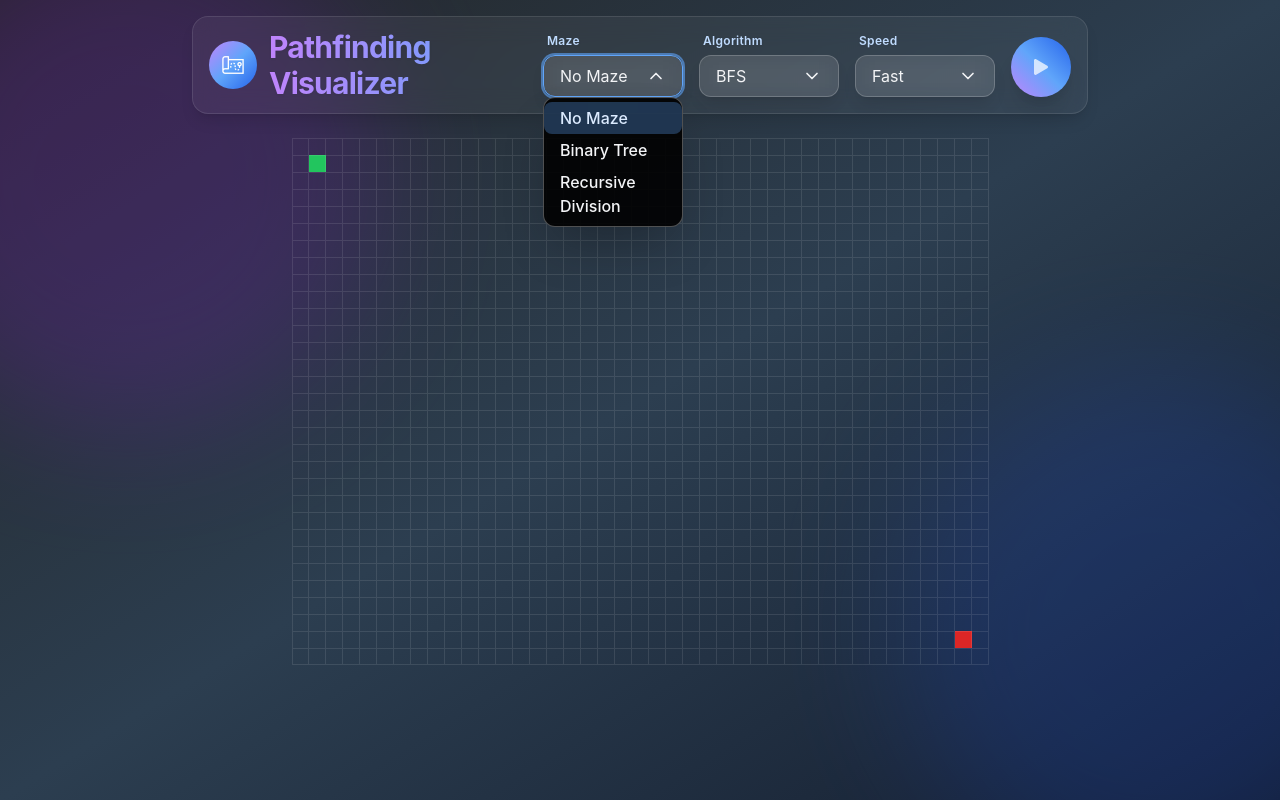
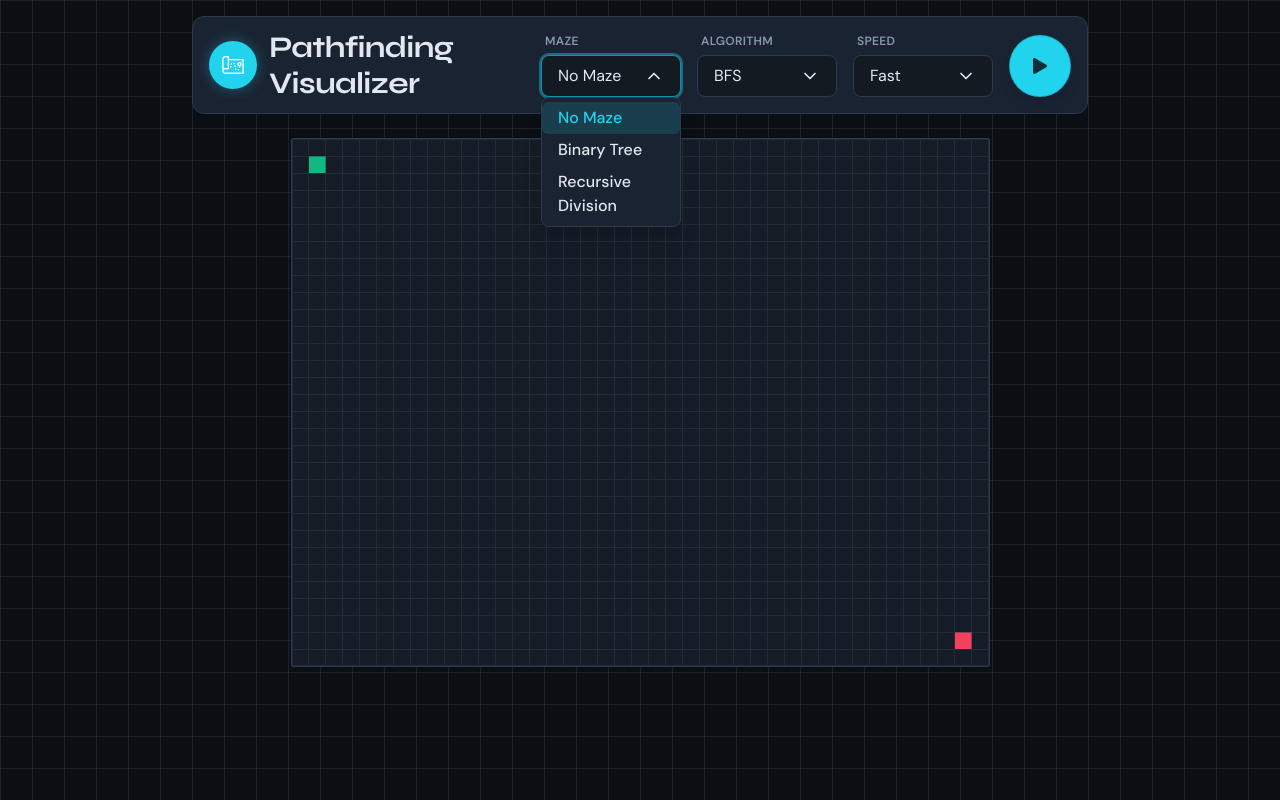
Before and after one commit to Froxzen/pathfinder-visualiser, a React (Vite) app: page / in a window 1280 px wide. Both pictures are taken after a click on the button "No Maze". Built offline with nearby package versions, Linux system fonts and the light colour scheme.

Commit message:
fixed up colour scheme

```diff
--- a/index.html
+++ b/index.html
@@ -4,6 +4,9 @@
     <meta charset="UTF-8" />
     <link rel="icon" type="image/svg+xml" href="/vite.svg" />
     <meta name="viewport" content="width=device-width, initial-scale=1.0" />
+    <link rel="preconnect" href="https://fonts.googleapis.com" />
+    <link rel="preconnect" href="https://fonts.gstatic.com" crossorigin />
+    <link href="https://fonts.googleapis.com/css2?family=DM+Sans:ital,opsz,wght@0,9..40,400;0,9..40,500;0,9..40,600;1,9..40,400&family=Syne:wght@600;700;800&display=swap" rel="stylesheet" />
     <title>Pathfinder Visualiser</title>
   </head>
   <body>
--- a/src/App.tsx
+++ b/src/App.tsx
@@ -12,15 +12,7 @@ function App() {
 		<PathfindingProvider>
 			<TileProvider>
 				<SpeedProvider>
-					<div className="min-h-screen w-full flex flex-col items-center justify-start bg-gradient-to-br from-[#232526] via-[#2c3e50] to-[#141E30] relative overflow-x-hidden overflow-y-hidden">
-						<div
-							className="absolute inset-0 pointer-events-none z-0"
-							aria-hidden="true"
-						>
-							{/* Abstract blurred shape for modern effect */}
-							<div className="absolute top-[-10%] left-[-10%] w-[40vw] h-[40vw] bg-purple-800 opacity-30 rounded-full blur-3xl" />
-							<div className="absolute bottom-[-10%] right-[-10%] w-[40vw] h-[40vw] bg-blue-700 opacity-20 rounded-full blur-3xl" />
-						</div>
+					<div className="min-h-screen w-full flex flex-col items-center justify-start bg-grid relative overflow-x-hidden overflow-y-hidden">
 						<div className="relative z-10 w-full max-w-6xl px-2 sm:px-6 flex flex-col items-center">
 						<Nav
 							isVisualisationRunningRef={
--- a/src/components/Grid.tsx
+++ b/src/components/Grid.tsx
@@ -46,7 +46,7 @@ export function Grid({
 	return (
 		<div
 			className={twMerge(
-				"flex items-center flex-col justify-center border-sky-300 mt-2",
+				"flex items-center flex-col justify-center border border-canvas-border rounded-sm mt-2",
 				`lg:min-h-[${MAX_ROWS * 17}px]
                 md:min-h-[${MAX_ROWS * 15}px]
                 xs:min-h-[${MAX_ROWS * 8}px]
--- a/src/components/Nav.tsx
+++ b/src/components/Nav.tsx
@@ -102,10 +102,10 @@ export function Nav({
 
 	return (
 		<div className="w-full flex items-center justify-center py-4 px-2 sm:px-6 z-20">
-			<div className="w-full max-w-4xl flex items-center justify-between bg-white/5 backdrop-blur-md rounded-2xl shadow-lg border border-white/10 px-4 py-3 gap-4">
+			<div className="w-full max-w-4xl flex items-center justify-between bg-canvas-elevated rounded-xl border border-canvas-border px-4 py-3 gap-4">
 				<div className="flex items-center gap-3">
 					<div className="relative flex items-center justify-center">
-						<div className="w-8 h-8 sm:w-12 sm:h-12 rounded-full bg-gradient-to-br from-purple-400 via-blue-400 to-blue-600 p-0.5 flex items-center justify-center">
+						<div className="w-8 h-8 sm:w-12 sm:h-12 rounded-full bg-canvas-accent p-0.5 flex items-center justify-center shadow-[0_0_14px_rgba(34,211,238,0.35)]">
 							<img
 								src={locationIcon}
 								alt="Location Icon"
@@ -113,7 +113,7 @@ export function Nav({
 							/>
 						</div>
 					</div>
-					<h1 className="text-2xl sm:text-3xl font-bold bg-gradient-to-r from-purple-400 to-blue-400 bg-clip-text text-transparent drop-shadow-sm tracking-tight">
+					<h1 className="font-display text-2xl sm:text-3xl font-bold text-canvas-text tracking-tight">
 						Pathfinding Visualizer
 					</h1>
 				</div>
--- a/src/components/PlayButton.tsx
+++ b/src/components/PlayButton.tsx
@@ -16,11 +16,11 @@ export function PlayButton({
 			disabled={isDisabled}
 			onClick={handlerRunVisualiser}
 			aria-label={isGraphVisualised ? "Reset" : "Start Visualisation"}
-			className={`disabled:pointer-events-none disabled:opacity-50 transition-all duration-200 rounded-full p-4 shadow-xl border-none focus:outline-none focus:ring-4 focus:ring-blue-400/50
+			className={`disabled:pointer-events-none disabled:opacity-50 transition-all duration-200 rounded-full p-4 shadow-lg border border-canvas-accent-dim/50 focus:outline-none focus:ring-2 focus:ring-canvas-accent/50 text-canvas-deep
 				${
 					!isDisabled
-						? "bg-gradient-to-tr from-purple-400 via-blue-400 to-blue-600 hover:from-purple-300 hover:to-blue-400 hover:shadow-blue-400/30 hover:scale-105"
-						: "bg-gray-700"
+						? "bg-canvas-accent hover:brightness-110 hover:shadow-[0_0_18px_rgba(34,211,238,0.4)]"
+						: "bg-canvas-border"
 				}
 			`}
 		>
--- a/src/components/Select.tsx
+++ b/src/components/Select.tsx
@@ -43,15 +43,15 @@ export function Select({
 
 	return (
 		<div className="flex flex-col min-w-[140px] w-full gap-1 relative">
-			<label className="text-xs font-semibold text-blue-200 ml-1 mb-0.5 tracking-wide drop-shadow-sm">
+			<label className="text-xs font-semibold text-canvas-muted ml-1 mb-0.5 tracking-wide uppercase">
 				{label}
 			</label>
 			<button
 				ref={buttonRef}
 				type="button"
 				disabled={isDisabled}
-				className={`flex items-center justify-between w-full bg-white/10 backdrop-blur-md border border-white/20 rounded-xl px-4 py-2 text-base text-gray-100 shadow-lg focus:outline-none focus:ring-2 focus:ring-blue-400/60 focus:border-blue-400 transition disabled:opacity-50 disabled:cursor-not-allowed hover:bg-white/20 ${
-					open ? "ring-2 ring-blue-400/60 border-blue-400" : ""
+				className={`flex items-center justify-between w-full bg-canvas-surface border border-canvas-border rounded-lg px-4 py-2 text-base text-canvas-text focus:outline-none focus:ring-2 focus:ring-canvas-accent/40 focus:border-canvas-accent-dim transition disabled:opacity-50 disabled:cursor-not-allowed hover:border-canvas-accent-dim/70 ${
+					open ? "ring-2 ring-canvas-accent/40 border-canvas-accent-dim" : ""
 				}`}
 				onClick={() => setOpen((v) => !v)}
 				onKeyDown={handleKeyDown}
@@ -72,7 +72,7 @@ export function Select({
 				<div
 					ref={menuRef}
 					tabIndex={-1}
-					className="absolute left-0 right-0 top-full z-50 w-full rounded-xl bg-black/90 backdrop-blur-2xl shadow-2xl border border-white/30 py-1 animate-fadeIn"
+					className="absolute left-0 right-0 top-full z-50 w-full rounded-lg bg-canvas-elevated shadow-xl border border-canvas-border py-1 animate-fadeIn"
 					role="listbox"
 					onKeyDown={handleKeyDown}
 				>
@@ -80,10 +80,10 @@ export function Select({
 						<button
 							key={option.value}
 							type="button"
-							className={`w-full text-left px-4 py-1 text-sm sm:text-base rounded-lg transition font-medium ${
+							className={`w-full text-left px-4 py-1 text-sm sm:text-base rounded-md transition font-medium ${
 								value === option.value
-									? "bg-blue-400/30 text-blue-100"
-									: "hover:bg-blue-500/40 hover:text-blue-100 text-gray-100"
+									? "bg-canvas-accent/15 text-canvas-accent"
+									: "hover:bg-canvas-border text-canvas-text"
 							}`}
 							onClick={(_) => {
 								onChange({ target: { value: option.value } });
--- a/src/components/Tile.tsx
+++ b/src/components/Tile.tsx
@@ -1,10 +1,10 @@
 import { twMerge } from "tailwind-merge";
 import {
 	END_TILE_STYLE,
+	EMPTY_TILE_STYLE,
 	MAX_ROWS,
 	PATH_TILE_STYLE,
 	START_TILE_STYLE,
-	TILE_STYLE,
 	TRAVERSED_TILE_STYLE,
 	WALL_TILE_STYLE,
 } from "../utils/constants";
@@ -49,7 +49,7 @@ export function Tile({
 	} else if (isTraversed) {
 		tileTypeStyle = TRAVERSED_TILE_STYLE;
 	} else {
-		tileTypeStyle = TILE_STYLE;
+		tileTypeStyle = EMPTY_TILE_STYLE;
 	}
 
 	const borderStyle =
--- a/src/index.css
+++ b/src/index.css
@@ -3,13 +3,13 @@
 @tailwind utilities;
 
 :root {
-	font-family: Inter, system-ui, Avenir, Helvetica, Arial, sans-serif;
+	font-family: "DM Sans", system-ui, sans-serif;
 	line-height: 1.5;
 	font-weight: 400;
 
-	color-scheme: light dark;
-	color: rgba(255, 255, 255, 0.87);
-	background-color: #242424;
+	color-scheme: dark;
+	color: #e2e8f0;
+	background-color: #0b0f14;
 
 	font-synthesis: none;
 	text-rendering: optimizeLegibility;
@@ -18,19 +18,7 @@
 }
 
 body {
-	animation: fadeInBg 1.2s cubic-bezier(0.4, 0, 0.2, 1);
 	font-size: 1.08rem;
-}
-
-@keyframes fadeInBg {
-	from {
-		opacity: 0;
-		filter: blur(8px);
-	}
-	to {
-		opacity: 1;
-		filter: blur(0);
-	}
 }
 
 html,
@@ -38,3 +26,11 @@ body {
 	overflow-x: hidden;
 	overflow-y: hidden;
 }
+
+.bg-grid {
+	background-color: #0b0f14;
+	background-image:
+		linear-gradient(rgba(45, 58, 77, 0.45) 1px, transparent 1px),
+		linear-gradient(90deg, rgba(45, 58, 77, 0.45) 1px, transparent 1px);
+	background-size: 32px 32px;
+}
--- a/src/utils/constants.ts
+++ b/src/utils/constants.ts
@@ -28,12 +28,13 @@ export const END_TILE_CONFIGURATION = {
 };
 
 export const TILE_STYLE =
-	"2xl:w-[32px] 2xl:h-[32px] xl:w-[24px] xl:h-[24px] lg:w-[17px] lg:h-[17px] md:w-[15px] md:h-[15px] xs:w-[8px] xs:h-[8px] w-[7px] h-[7px] border-t border-r border-white/10";
-export const TRAVERSED_TILE_STYLE = TILE_STYLE + " bg-cyan-500";
-export const START_TILE_STYLE = TILE_STYLE + " bg-green-500";
-export const END_TILE_STYLE = TILE_STYLE + " bg-red-600";
-export const WALL_TILE_STYLE = TILE_STYLE + " bg-gray-200";
-export const PATH_TILE_STYLE = TILE_STYLE + " bg-green-600";
+	"2xl:w-[32px] 2xl:h-[32px] xl:w-[24px] xl:h-[24px] lg:w-[17px] lg:h-[17px] md:w-[15px] md:h-[15px] xs:w-[8px] xs:h-[8px] w-[7px] h-[7px] border-t border-r border-canvas-border/50";
+export const EMPTY_TILE_STYLE = TILE_STYLE + " bg-canvas-cell";
+export const TRAVERSED_TILE_STYLE = TILE_STYLE + " bg-canvas-traversed";
+export const START_TILE_STYLE = TILE_STYLE + " bg-canvas-start";
+export const END_TILE_STYLE = TILE_STYLE + " bg-canvas-end";
+export const WALL_TILE_STYLE = TILE_STYLE + " bg-canvas-wall";
+export const PATH_TILE_STYLE = TILE_STYLE + " bg-canvas-path";
 
 export const MAZES: MazeSelectType[] = [
 	{ name: "No Maze", value: "NONE" },
--- a/src/utils/resetGrid.ts
+++ b/src/utils/resetGrid.ts
@@ -1,9 +1,9 @@
 import {
 	END_TILE_CONFIGURATION,
+	EMPTY_TILE_STYLE,
 	MAX_COLS,
 	MAX_ROWS,
 	START_TILE_CONFIGURATION,
-	TILE_STYLE,
 } from "./constants";
 import { isEqual } from "./helpers";
 import { GridType, TileType } from "./types";
@@ -32,7 +32,7 @@ export const resetGrid = ({
 				);
 
 				if (tileElement) {
-					tileElement.className = TILE_STYLE;
+					tileElement.className = EMPTY_TILE_STYLE;
 				}
 
 				if (tile.row === MAX_ROWS - 1) {
--- a/tailwind.config.js
+++ b/tailwind.config.js
@@ -1,5 +1,3 @@
-import { transform } from "typescript";
-
 /** @type {import('tailwindcss').Config} */
 export default {
 	content: ["./index.html", "./src/**/*.{js,ts,jsx,tsx}"],
@@ -12,41 +10,63 @@ export default {
 			"2xl": "2000px",
 		},
 		extend: {
+			colors: {
+				canvas: {
+					deep: "#0b0f14",
+					surface: "#131a22",
+					elevated: "#1a2332",
+					border: "#2d3a4d",
+					text: "#e2e8f0",
+					muted: "#8899ad",
+					accent: "#22d3ee",
+					"accent-dim": "#0891b2",
+					start: "#10b981",
+					end: "#f43f5e",
+					traversed: "#38bdf8",
+					path: "#facc15",
+					wall: "#475569",
+					cell: "#151c26",
+				},
+			},
+			fontFamily: {
+				display: ["Syne", "system-ui", "sans-serif"],
+				sans: ["DM Sans", "system-ui", "sans-serif"],
+			},
 			keyframes: {
 				traversed: {
 					"0%": {
 						transform: "scale(0.3)",
-						backgroundColor: "#9333eabf",
+						backgroundColor: "#1a2332bf",
 						borderRadius: "100%",
 					},
 					"50%": {
-						backgroundColor: "#4f46e5bf",
+						backgroundColor: "#0e7490bf",
 					},
 					"75%": {
 						transform: "scale(1.2)",
-						backgroundColor: "#3b82f6bf",
+						backgroundColor: "#38bdf8bf",
 					},
 					"100%": {
 						transform: "scale(1)",
-						backgroundColor: "#22d3ee",
+						backgroundColor: "#38bdf8",
 					},
 				},
 				path: {
 					"0%": {
 						transform: "scale(0.3)",
-						backgroundColor: "#e11d48bf",
+						backgroundColor: "#ca8a04bf",
 						borderRadius: "100%",
 					},
 					"50%": {
-						backgroundColor: "#ea580cbf",
+						backgroundColor: "#eab308bf",
 					},
 					"75%": {
 						transform: "scale(1.2)",
-						backgroundColor: "#fb923cbf",
+						backgroundColor: "#facc15bf",
 					},
 					"90%": {
 						transform: "scale(0.8)",
-						backgroundColor: "#fbe68a",
+						backgroundColor: "#fde047",
 					},
 					"100%": {
 						transform: "scale(1)",
```
Also changed, not shown: .cursor/hooks/state/continual-learning.json (added), 5 other files (tests, documents, lock files or other folders).
